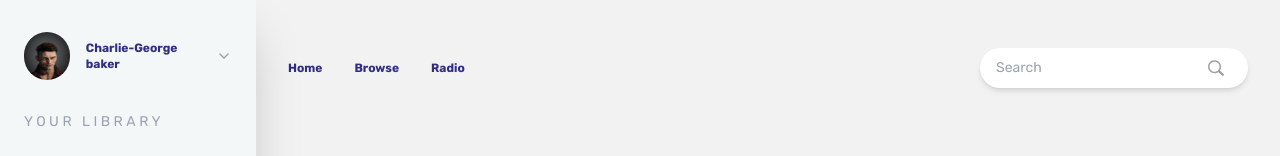
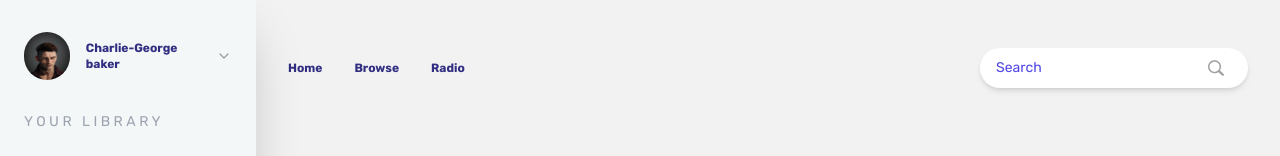
Before and after one commit to piyushsingh0992/music-player, a Next.js app: page / in a window 1280 px wide. Shown: the top 156 px of the page. Built offline with nearby package versions, Linux system fonts and the light colour scheme.

Commit message:
changes in the UI

```diff
--- a/src/components/playlists/Search.tsx
+++ b/src/components/playlists/Search.tsx
@@ -4,7 +4,7 @@ const Search = () => {
   return (
     <div className="flex items-center h-10 rounded-full bg-white shadow-md mr-8">
       <input
-        className="flex-grow px-4 rounded-l-full text-sm focus:outline-none"
+        className="flex-grow px-4 rounded-l-full text-sm focus:outline-none placeholder-indigo-700 text-indigo-700"
         type="text"
         placeholder="Search"
       />
--- a/src/styles/globals.css
+++ b/src/styles/globals.css
@@ -89,3 +89,8 @@ body {
   scrollbar-width: thin; /* You can use "auto", "thin", or "none" */
   scrollbar-color: #3730a3 #f1f1f1; /* Deep blue thumb and light grey track */
 }
+
+
+.placeholder-indigo-700::placeholder {
+  color: #4f46e5; /* Tailwind's indigo-700 color */
+}
```
